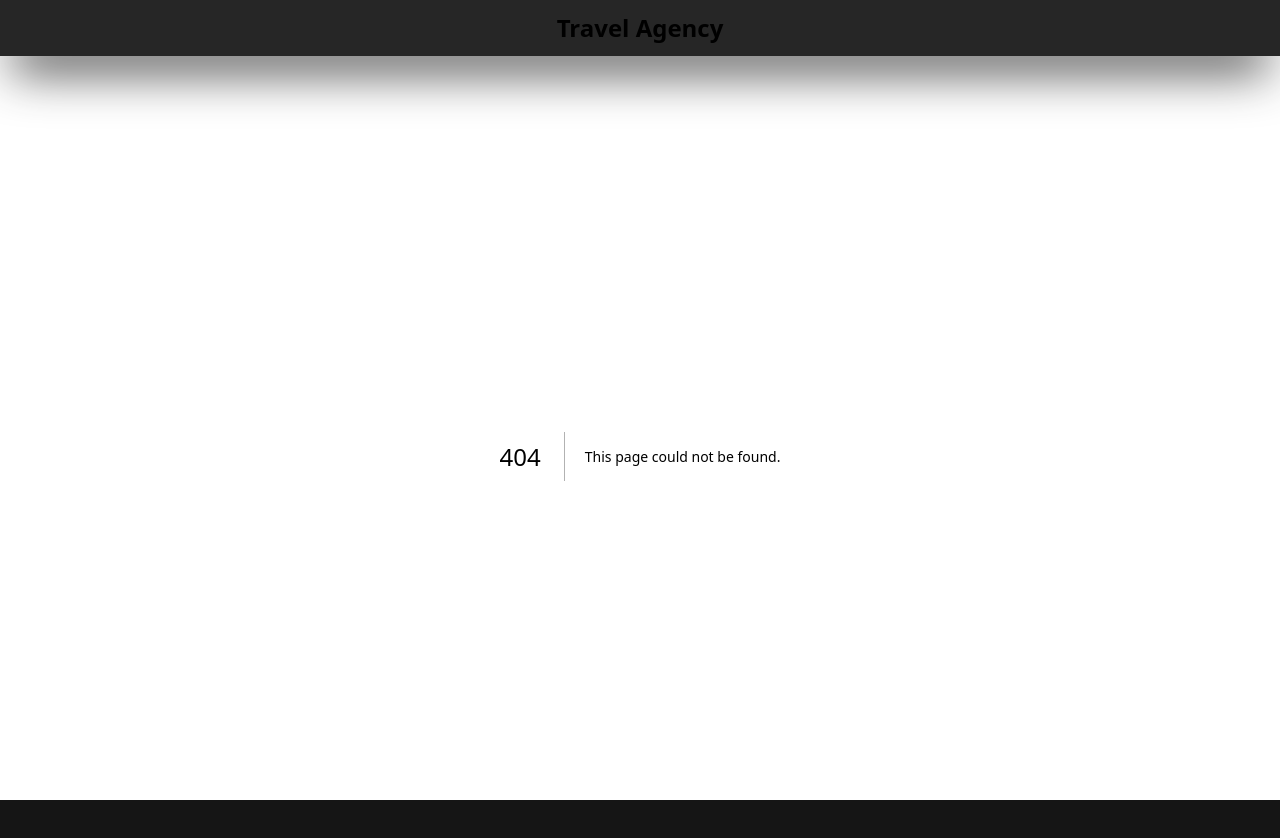
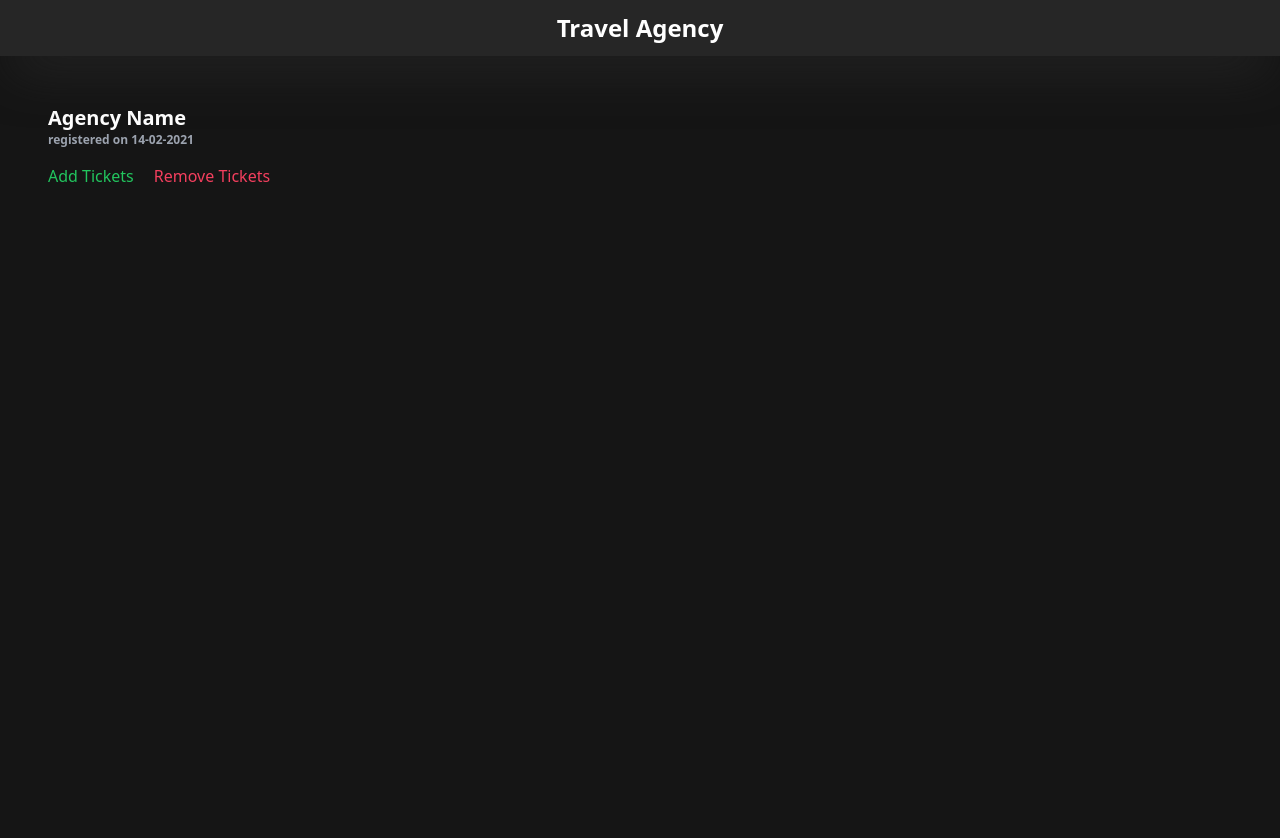
Before and after one commit to VishwanthBarma/online_travel_agency, a Next.js app: page /agency/1 in a window 1280 px wide. Before the commit this address had no page. Shown: the top 838 px of the page. After the commit the page ends 800 px from the top, so only its background shows below. Built offline with nearby package versions, Linux system fonts and the light colour scheme.

Commit message:
develop: agency dashboard

```diff
--- /dev/null
+++ b/pages/agency/[dashboard].tsx
@@ -0,0 +1,18 @@
+import React from 'react'
+
+export default function Dashboard() {
+  return (
+    <div className='p-12'>
+      <div>
+        <h1 className='text-xl font-bold'>Agency Name</h1>
+        <h1 className='text-xs font-semibold text-gray-400'>registered on 14-02-2021</h1>
+      </div>
+
+      <div className='flex space-x-5 my-4'>
+        <button className='text-green-500'>Add Tickets</button>
+        <button className='text-rose-500'>Remove Tickets</button>
+      </div>
+
+    </div>
+  )
+}
```
